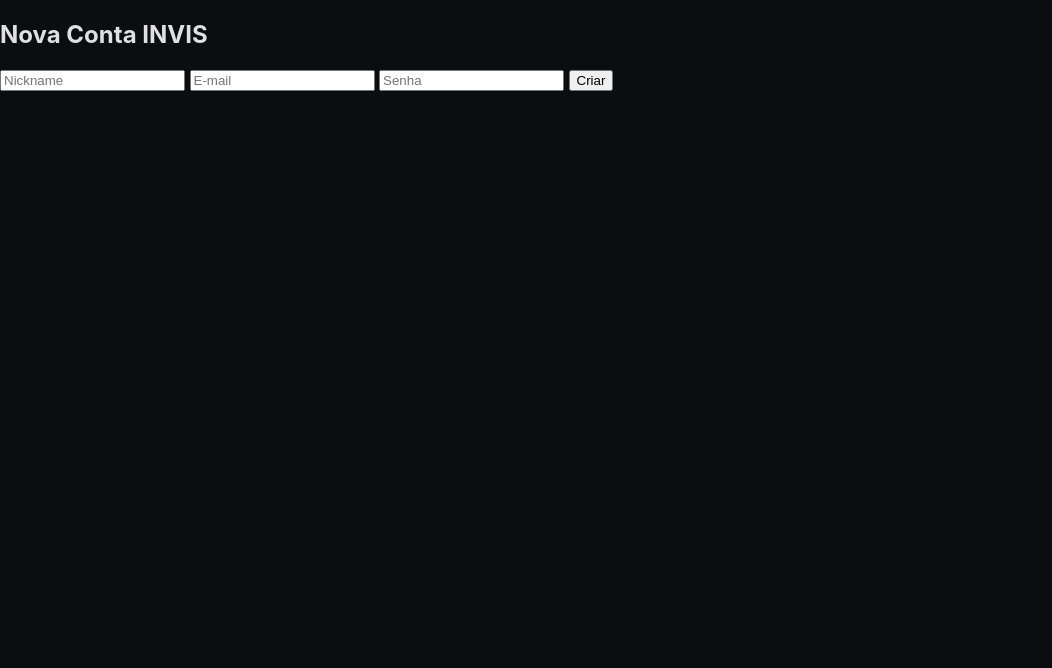
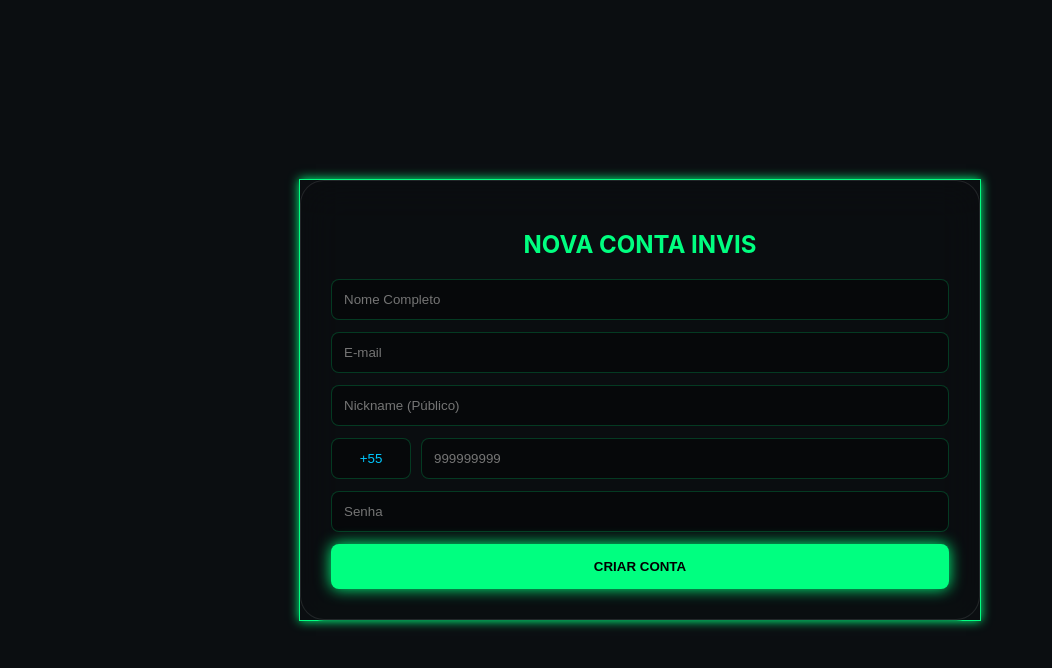
Before and after one commit to inviscoin/invis, a SvelteKit app: page /cadastro in a window 1280 px wide. Shown: the top 668 px of the page, without its empty margins (0-1052 px from the left). Built offline with nearby package versions, Linux system fonts and the light colour scheme.

Commit message:
+page.svelte

```diff
--- a/src/routes/cadastro/+page.svelte
+++ b/src/routes/cadastro/+page.svelte
@@ -1,32 +1,71 @@
-<!-- ARQUIVO: src/routes/cadastro/+page.svelte -->
 <script>
-    let email = "", password = "", nickname = "";
-    let errorMsg = "";
+  import GlassCard from "$lib/components/GlassCard.svelte";
+  import NeonBorder from "$lib/components/NeonBorder.svelte";
 
-    // Regex INVIS: Mínimo 6 caracteres, maiúscula, minúscula, número e símbolo [24, 25].
-    const passwordRegex = /^(?=.*[a-z])(?=.*[A-Z])(?=.*\d)(?=.*[@$!%*?&])[A-Za-z\d@$!%*?&]{6,20}$/;
+  let fullName = "", email = "", nickname = "", password = "", ddi = "+55", phone = "";
+  let errorMsg = "";
 
-    async function handleRegister() {
-        // Bloqueia espaços em branco [16].
-        if ([email, password, nickname].some(v => v.includes(" "))) {
-            errorMsg = "Espaços não são permitidos";
-            return;
-        }
+  // Regex Exigida: Mínimo 6 chars, 1 Maiusc, 1 Minusc, 1 Num, 1 Simbolo [12]
+  const passRegex = /^(?=.*[a-z])(?=.*[A-Z])(?=.*\d)(?=.*[@$!%*?&])[A-Za-z\d@$!%*?&]{6,20}$/;
 
-        if (!passwordRegex.test(password)) {
-            errorMsg = "Senha fora dos padrões de segurança";
-            return;
-        }
+  function blockSpaces(e) {
+    if (e.key === " ") e.preventDefault(); // Regra de Ouro [10]
+  }
 
-        const { error } = await supabase.auth.signUp({ email, password });
-        if (!error) window.location.href = "/onboarding/age";
-    }
+  async function register() {
+    if (fullName.length < 15) return errorMsg = "Nome completo inválido (mínimo 15 letras)";
+    if (!email.includes("@")) return errorMsg = "E-mail inválido";
+    if (nickname.length < 5 || nickname.length > 10) return errorMsg = "Nickname: 5 a 10 caracteres";
+    if (!passRegex.test(password)) return errorMsg = "Senha fora dos padrões de segurança";
+
+    // Sucesso -> Próximo passo: Trava de Idade [13]
+    window.location.href = "/onboarding/age";
+  }
 </script>
 
-<div class="glass-auth-card">
-    <h2>Nova Conta INVIS</h2>
-    <input type="text" placeholder="Nickname" bind:value={nickname} maxlength="10" />
-    <input type="email" placeholder="E-mail" bind:value={email} />
-    <input type="password" placeholder="Senha" bind:value={password} />
-    <button on:click={handleRegister}>Criar</button>
-</div>
+<main class="auth-page">
+  <NeonBorder color="var(--neon-emerald)">
+    <GlassCard padding="30px">
+      <h2 class="title">NOVA CONTA INVIS</h2>
+
+      <div class="form-grid">
+        <input type="text" placeholder="Nome Completo" bind:value={fullName} />
+
+        <input type="email" placeholder="E-mail" bind:value={email} on:keydown={blockSpaces} />
+
+        <input type="text" placeholder="Nickname (Público)" bind:value={nickname} on:keydown={blockSpaces} maxlength="10" />
+
+        <div class="phone-row">
+          <input type="text" class="ddi" bind:value={ddi} on:keydown={blockSpaces} maxlength="4" />
+          <input type="text" class="phone" placeholder="999999999" bind:value={phone} on:keydown={blockSpaces} maxlength="9" />
+        </div>
+
+        <input type="password" placeholder="Senha" bind:value={password} on:keydown={blockSpaces} />
+        {#if !passRegex.test(password) && password !== ""}
+          <p class="helper">Use: ABC, abc, 123 e @#$</p>
+        {/if}
+      </div>
+
+      {#if errorMsg} <p class="error">{errorMsg}</p> {/if}
+
+      <button class="btn-register" on:click={register}>CRIAR CONTA</button>
+    </GlassCard>
+  </NeonBorder>
+</main>
+
+<style>
+  .auth-page { height: 100vh; display: flex; justify-content: center; align-items: center; background: var(--bg-main); padding: 20px; }
+  .title { color: var(--neon-emerald); text-align: center; margin-bottom: 20px; }
+  .form-grid input {
+    width: 100%; background: rgba(0,0,0,0.3); border: 1px solid rgba(0, 255, 128, 0.2);
+    padding: 12px; border-radius: 8px; color: white; margin-bottom: 12px;
+  }
+  .phone-row { display: flex; gap: 10px; }
+  .ddi { width: 80px !important; text-align: center; color: var(--neon-cyan) !important; }
+  .helper { font-size: 0.7rem; color: var(--neon-red); margin-top: -10px; margin-bottom: 10px; }
+  .error { color: var(--neon-red); text-align: center; font-size: 0.9rem; margin: 10px 0; }
+  .btn-register {
+    width: 100%; padding: 15px; background: var(--neon-emerald); color: black; font-weight: bold;
+    border-radius: 8px; border: none; cursor: pointer; box-shadow: 0 0 15px var(--neon-emerald);
+  }
+</style>
```
